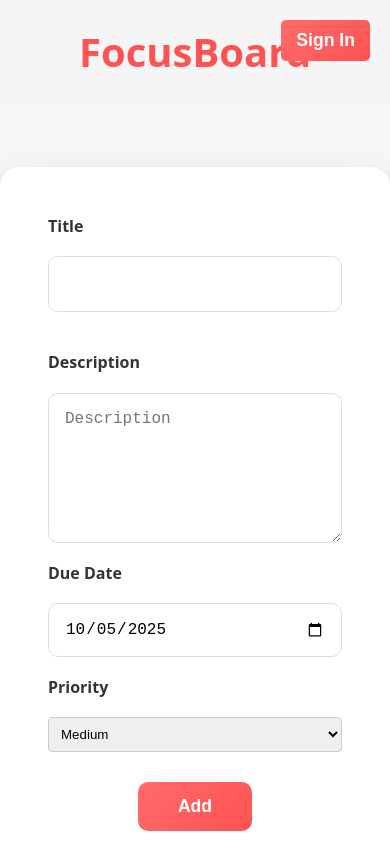
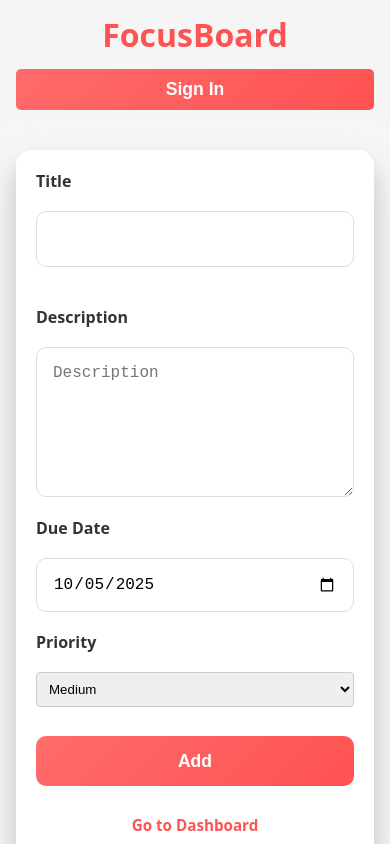
Before and after one commit to Ali-Khan04/FocusBoard, a React (Vite) app in the folder frontend/: page /todo in a window 390 px wide. Shown: the top 844 px of the page. Built offline with nearby package versions, Linux system fonts and the light colour scheme; no server answers.

Commit message:
Improve mobile responsiveness for dashboard and todos layouts

```diff
--- a/frontend/src/CSS/Notification.css
+++ b/frontend/src/CSS/Notification.css
@@ -35,10 +35,28 @@
     transform: translate(-50%, -10px);
   }
 }
+.todo-page-header {
+  position: relative;
+  display: flex;
+  align-items: center;
+  justify-content: center;
+  padding: 1.25rem 1rem;
+}
+
+.todo-page-title {
+  text-align: center;
+  margin: 0;
+  font-size: clamp(2rem, 5vw, 2.5rem);
+  font-weight: 700;
+  color: #ff5252;
+  line-height: 1.2;
+}
+
 .btn-logout {
   position: absolute;
-  top: 20px;
+  top: 50%;
   right: 20px;
+  transform: translateY(-50%);
   padding: 10px 15px;
   background-color: #ff5252;
   color: #fff;
@@ -49,8 +67,9 @@
 }
 .logout-loading {
   position: absolute;
-  top: 20px;
+  top: 50%;
   right: 20px;
+  transform: translateY(-50%);
   padding: 10px 15px;
   background: linear-gradient(135deg, #ff6b6b, #ff5252);
   color: transparent;
@@ -87,3 +106,23 @@
     transform: translate(-50%, -50%) rotate(360deg);
   }
 }
+
+@media (max-width: 768px) {
+  .todo-page-header {
+    flex-direction: column;
+    gap: 0.9rem;
+    padding: 1rem 1rem 0.5rem;
+  }
+
+  .btn-logout,
+  .logout-loading {
+    position: static;
+    transform: none;
+    align-self: center;
+  }
+
+  .global-message {
+    width: calc(100% - 2rem);
+    top: 16px;
+  }
+}
--- a/frontend/src/CSS/Profile.css
+++ b/frontend/src/CSS/Profile.css
@@ -169,3 +169,21 @@
 .form-buttons button:last-child:hover {
   background-color: #5a6268;
 }
+
+@media (max-width: 900px) {
+  .user-profile {
+    position: static;
+    width: 100%;
+    height: auto;
+    margin-top: 1rem;
+    border: 1px solid #e9ecef;
+    border-radius: 12px;
+    box-shadow: 0 2px 8px rgba(0, 0, 0, 0.06);
+    padding: 1rem;
+  }
+
+  .avatar-display {
+    width: 100px;
+    height: 100px;
+  }
+}
--- a/frontend/src/CSS/mainDashBoard.css
+++ b/frontend/src/CSS/mainDashBoard.css
@@ -8,6 +8,11 @@
   background: #fff;
   border-radius: 10px;
   box-shadow: 0 2px 8px rgba(0, 0, 0, 0.05);
+}
+
+.dashboard-header {
+  position: relative;
+  min-height: 56px;
 }
 
 .dashboard-container h1 {
@@ -85,5 +90,27 @@
 @media (max-width: 900px) {
   .dashboard-container {
     margin-left: 0;
+    padding: 16px;
+  }
+
+  .dashboard-container h1 {
+    font-size: 2rem;
+    margin-bottom: 20px;
+    padding: 10px 0;
+  }
+
+  .dashboard-header {
+    display: flex;
+    flex-direction: column;
+    align-items: stretch;
+    gap: 0.75rem;
+    margin-bottom: 10px;
+  }
+
+  .logout-btn,
+  .back-btn {
+    position: static;
+    width: 100%;
+    transform: none;
   }
 }
--- a/frontend/src/CSS/renderTodo.css
+++ b/frontend/src/CSS/renderTodo.css
@@ -206,8 +206,13 @@
     padding: 0 1rem;
   }
 
-  .todo-contianer {
+  .todo-container {
     padding: 1.5rem;
+  }
+
+  .todo-container button {
+    width: 100%;
+    margin-right: 0;
   }
 
   .priority-section {
@@ -217,6 +222,15 @@
 
   .edit-buttons {
     flex-direction: column;
+    width: 100%;
+  }
+
+  .welcome-header {
+    padding: 0 1rem;
+  }
+
+  .welcome-header h2 {
+    font-size: 1.4rem;
   }
 }
 
--- a/frontend/src/CSS/userInput.css
+++ b/frontend/src/CSS/userInput.css
@@ -107,3 +107,17 @@ button:hover {
     transform: translate(-50%, -50%) rotate(360deg);
   }
 }
+
+@media (max-width: 768px) {
+  .input-container {
+    margin: 1rem;
+    padding: 1.25rem;
+    border-radius: 16px;
+  }
+
+  .btn-add,
+  button,
+  .add-loading {
+    width: 100%;
+  }
+}
--- a/frontend/src/pages/Todo.jsx
+++ b/frontend/src/pages/Todo.jsx
@@ -47,24 +47,15 @@ function Todo() {
         </p>
       )}
 
+      <div className="todo-page-header">
+        <h1 className="todo-page-title">FocusBoard</h1>
         <button
           onClick={handleClick}
           className={loggingOut ? "logout-loading" : "btn-logout"}
         >
           {!state.user ? "Sign In" : "Logout"}
         </button>
-
-      <h1
-        style={{
-          textAlign: "center",
-          margin: "1.5rem 0",
-          fontSize: "2.5rem",
-          fontWeight: "bold",
-          color: "#ff5252",
-        }}
-      >
-        FocusBoard
-      </h1>
+      </div>
 
       <RenderTodo />
     </>
```
Lines whose indentation alone changed are shown as unchanged.
